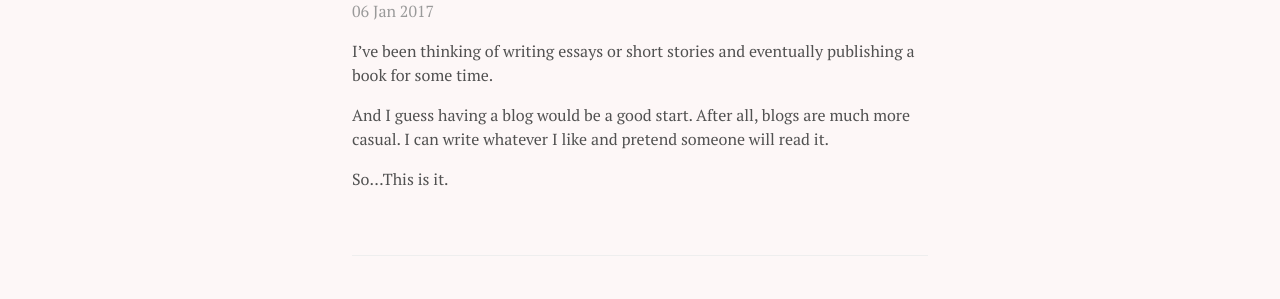
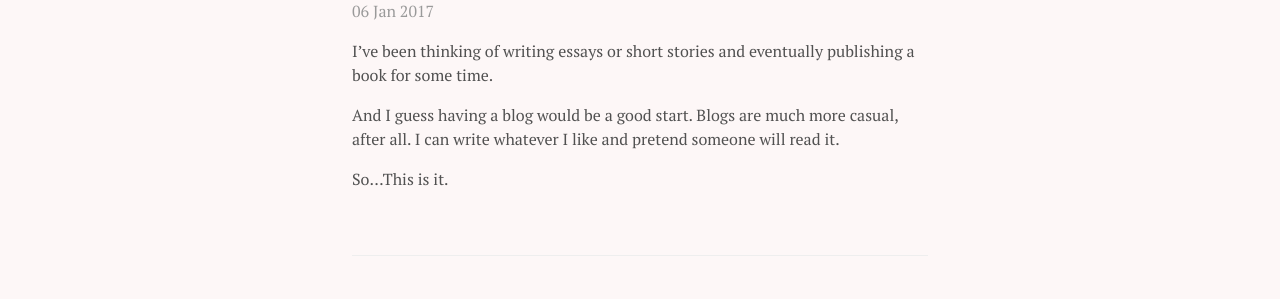
Before and after one commit to maxim-xu/maxim-xu.github.com, a Jekyll site: the page built from _posts/2017-01-06-first-entry.md, in a window 1280 px wide. Shown: the part 147-446 px from the top of the page. Built offline with Jekyll 4.4.1, drawn with Linux system fonts in a browser that asks for light colours.

```diff
--- a/_posts/2017-01-06-first-entry.md
+++ b/_posts/2017-01-06-first-entry.md
@@ -8,6 +8,6 @@ date:   2017-01-06 15:05:14 -0500
 
  I've been thinking of writing essays or short stories and eventually publishing a book for some time.
 
- And I guess having a blog would be a good start. After all, blogs are much more casual. I can write whatever I like and pretend someone will read it.
+ And I guess having a blog would be a good start. Blogs are much more casual, after all. I can write whatever I like and pretend someone will read it.
 
  So...This is it.
```
